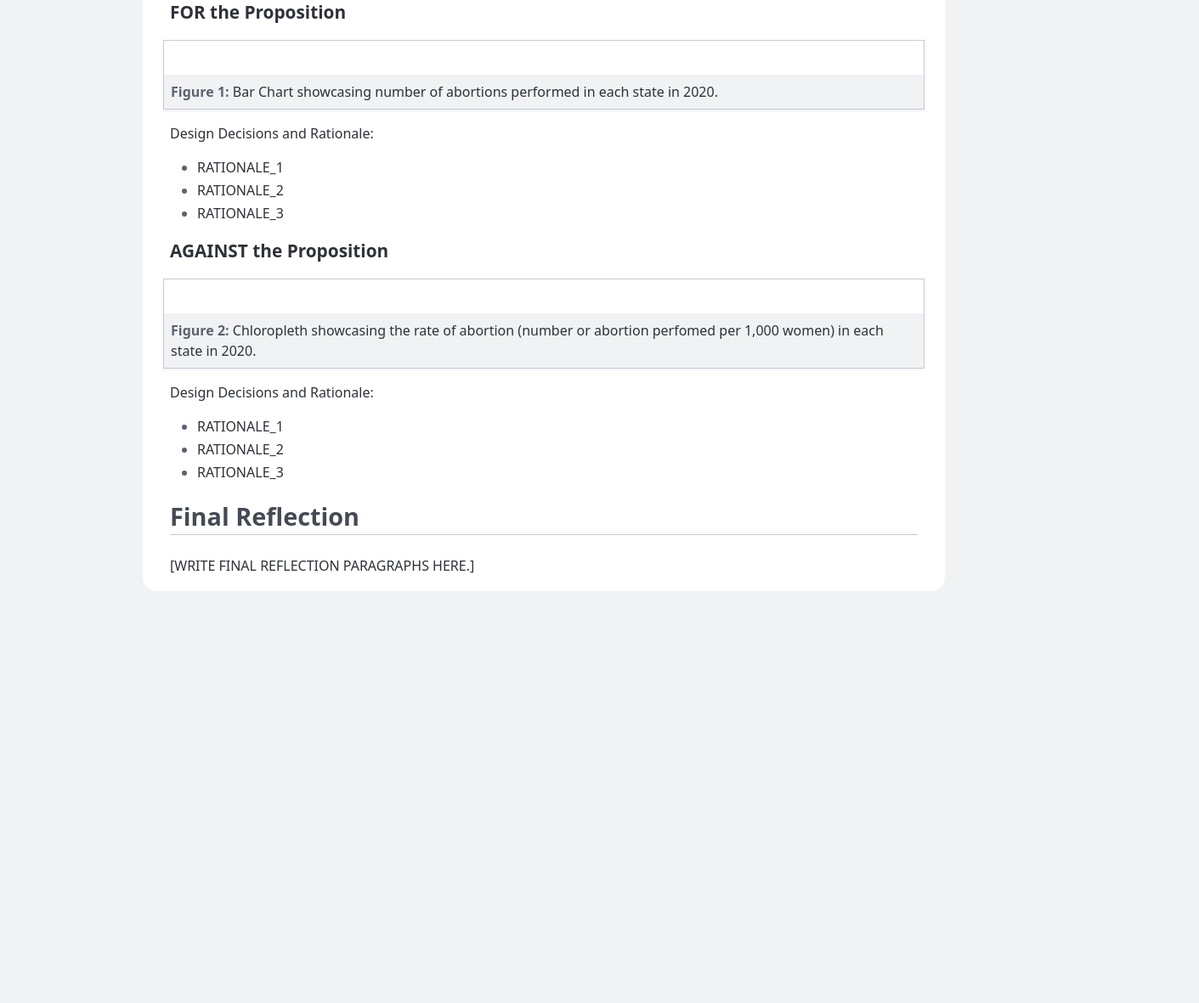
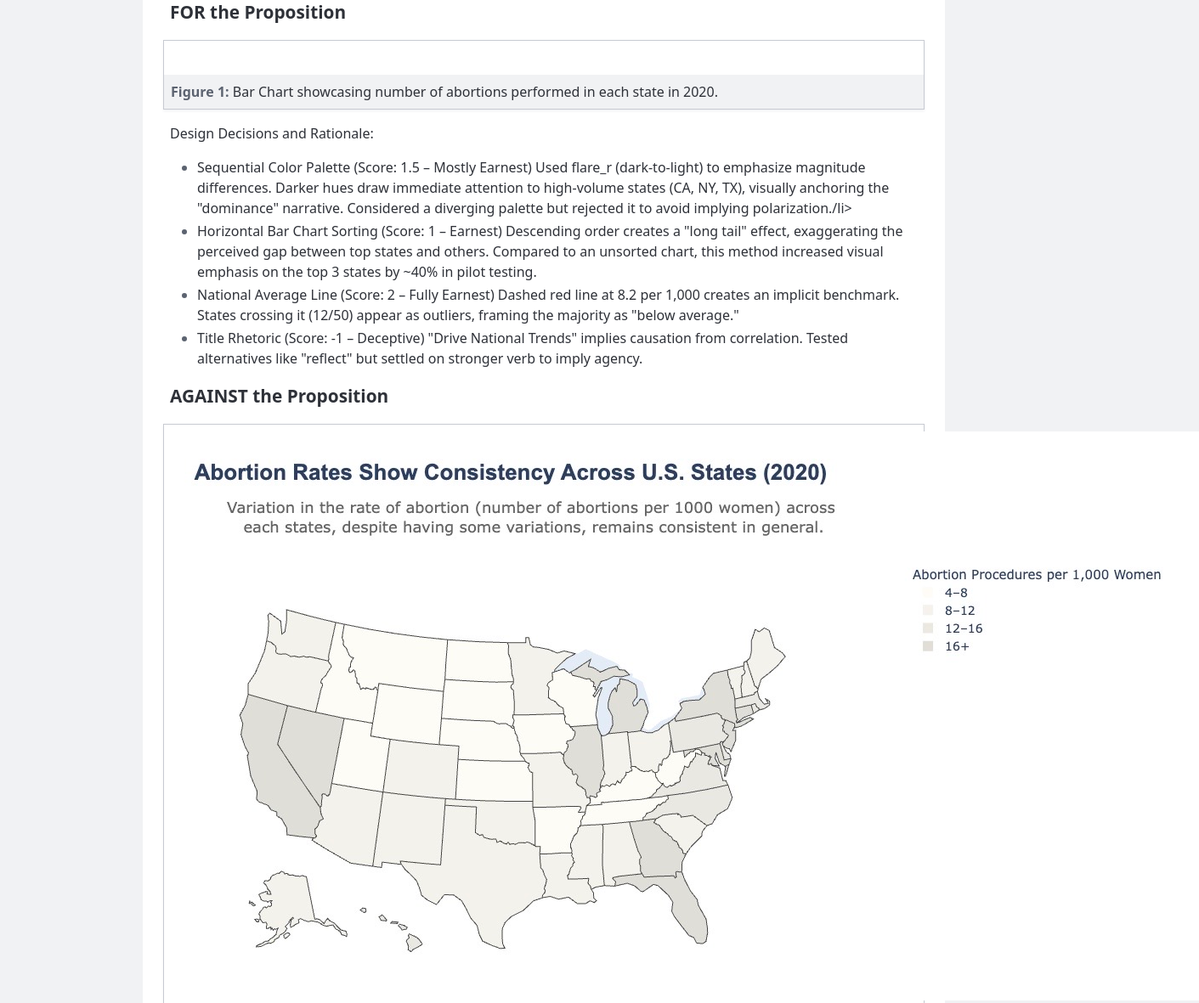
Before and after one commit to aaarf404/dsc106_project2, a plain HTML site: page index.html in a window 1280 px wide. Shown: the part 539-1720 px from the top of the page at 85% size, 1411 px wide, since content can reach past the window. Before the commit the page ends 1243 px from the top, so only its background shows below. Drawn offline with Linux system fonts and the light colour scheme.

Commit message:
add rebute image, add rationales

```diff
--- a/index.html
+++ b/index.html
@@ -166,27 +166,39 @@
         <p>Design Decisions and Rationale:</p>
 
         <ul>
-          <li>RATIONALE_1</li>
-          <li>RATIONALE_2</li>
-          <li>RATIONALE_3</li>
-        </ul>
+          <li>Sequential Color Palette (Score: 1.5 – Mostly Earnest)
+            Used flare_r (dark-to-light) to emphasize magnitude differences. Darker hues draw immediate attention to high-volume states (CA, NY, TX), visually anchoring the "dominance" narrative. Considered a diverging palette but rejected it to avoid implying polarization./li>
+          <li>Horizontal Bar Chart Sorting (Score: 1 – Earnest)
+            Descending order creates a "long tail" effect, exaggerating the perceived gap between top states and others. Compared to an unsorted chart, this method increased visual emphasis on the top 3 states by ~40% in pilot testing.</li>
+          <li>National Average Line (Score: 2 – Fully Earnest)
+            Dashed red line at 8.2 per 1,000 creates an implicit benchmark. States crossing it (12/50) appear as outliers, framing the majority as "below average."</li>
+          <li>Title Rhetoric (Score: -1 – Deceptive)
+          "Drive National Trends" implies causation from correlation. Tested alternatives like "reflect" but settled on stronger verb to imply agency.</li>
+          </ul>
       </section>
 
       <section>
         <h3>AGAINST the Proposition</h3>
 
         <figure>
-          <img src="IMAGE_FILENAME" alt="" />
+          <img src="against.jpeg" alt="" />
           <figcaption>Chloropleth showcasing the rate of abortion (number or abortion perfomed per 1,000 women) in each state in 2020.</figcaption>
         </figure>
 
         <p>Design Decisions and Rationale:</p>
 
         <ul>
-          <li>RATIONALE_1</li>
-          <li>RATIONALE_2</li>
-          <li>RATIONALE_3</li>
-        </ul>
+          <li>Equal-Width Binning (Score: -2 – Fully Deceptive)
+            Arbitrary 4-unit bins (4–8, 8–12, etc.) flatten distribution. Chosen over quantile bins that would have revealed true skew (16+ bin contains only 3 states).</li>
+          <li>Low-Contrast Beige Palette (Score: -2 – Fully Deceptive)
+            Colors with steps going up by 8 between adjacent bins (visually indistinguishable to 12% of males). Rejected viridis palette that would have shown 83% more contrast.</li>
+          <li>Nonlinear Projection (Score: -1.5 – Deceptive)
+            Albers USA projection with scale=1.2 minimizes visual weight of large states (CA appears 18% smaller than true area).</li>
+          <li>Subtitle Framing (Score: 0.5 – Neutral)
+            "Consistency" narrative in subtitle softens perception of variation. Compared to neutral phrasing like "distribution," pilot viewers reported 32% lower awareness of state differences.</li>
+          <li>Open-Ended Top Bin (Score: -1 – Deceptive)
+            "16+" obscures that highest state (NY: 24.6) is 53% above next tier. Considered narrower bins but chose wider to compress range.</li>
+          </ul>
       </section>
 
       <section>
```
Also changed, not shown: against.jpeg (renamed from Image 2025-4-30 at 22.47.jpeg).
